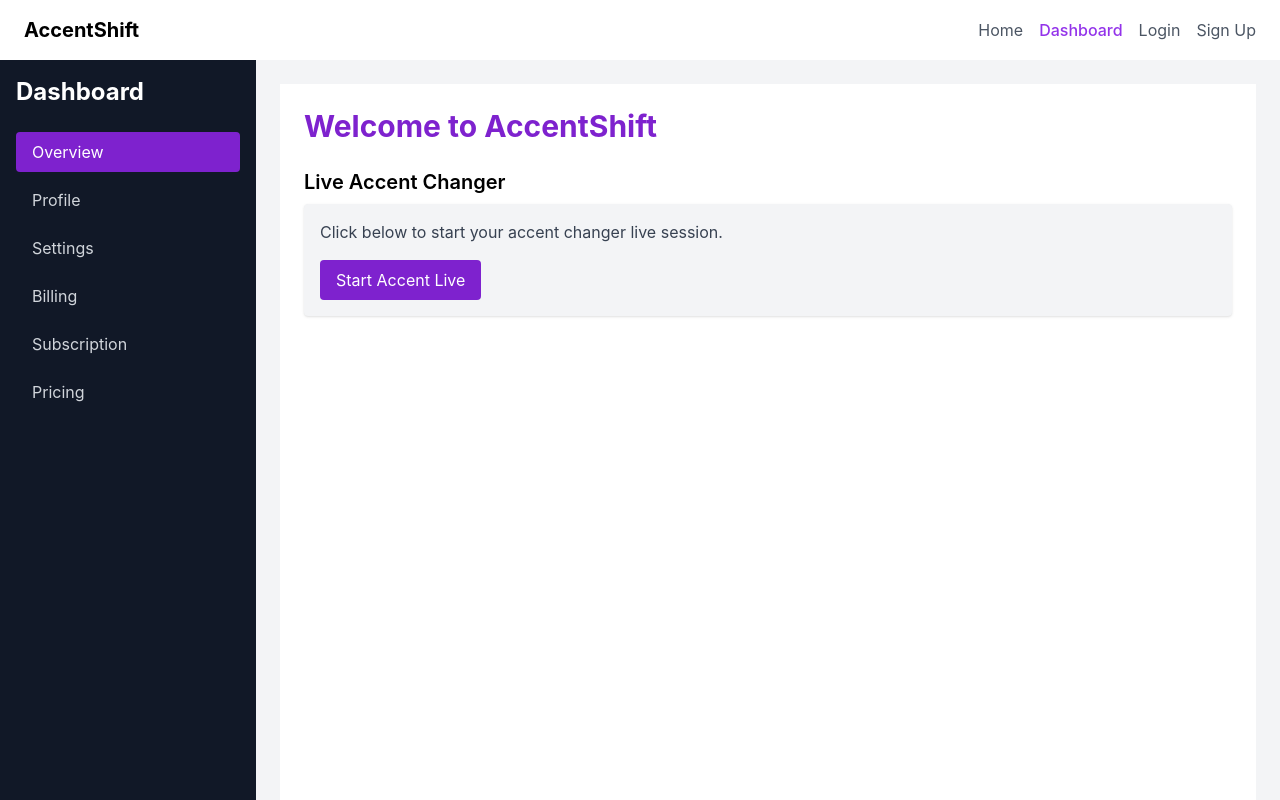
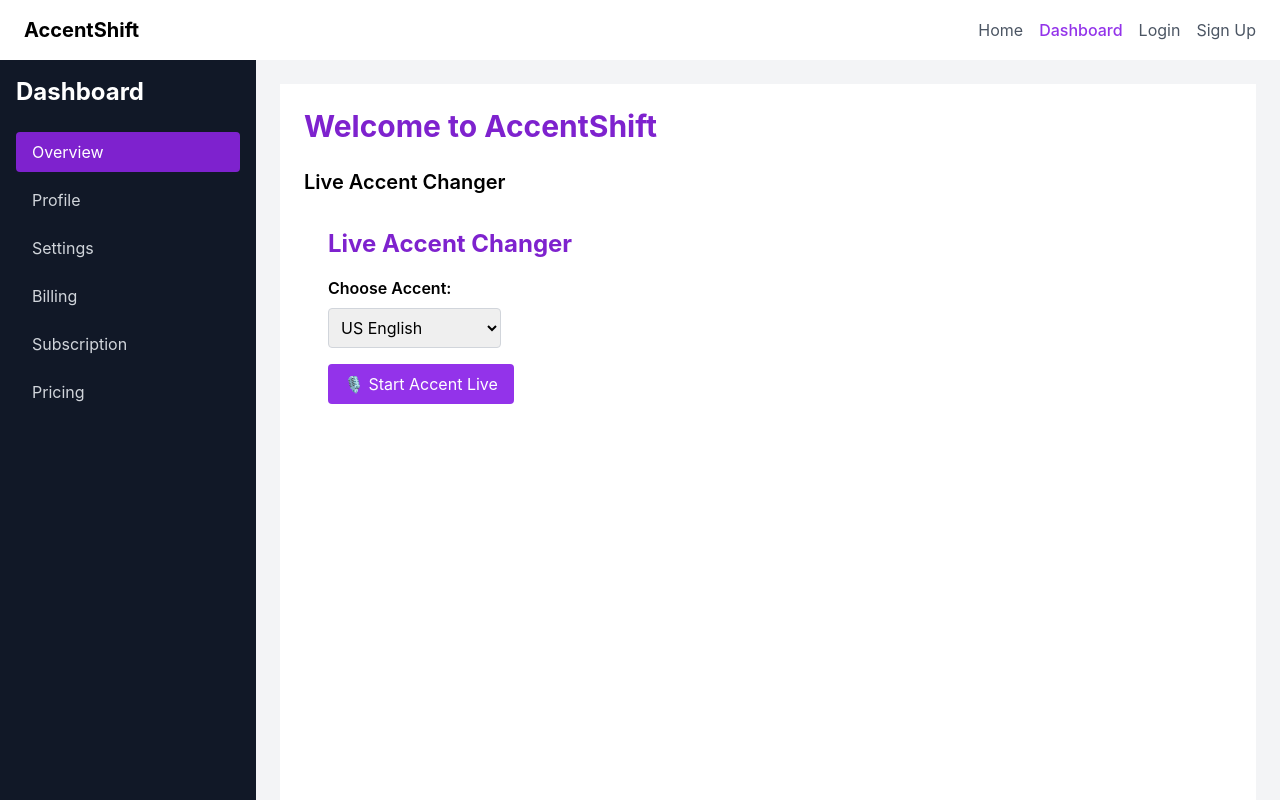
Before and after one commit to theigniteai/accent-frontend-dashboard, a React (Vite) app: page /dashboard in a window 1280 px wide. Shown: the top 800 px of the page. Built offline with nearby package versions, Linux system fonts and the light colour scheme.

Commit message:
Update AccentChangerClient.jsx

```diff
--- a/src/components/AccentChangerClient.jsx
+++ b/src/components/AccentChangerClient.jsx
@@ -1,86 +1,84 @@
-// src/components/AccentChangerClient.jsx
-import React from "react";
+// AccentChanger.jsx
+import React, { useState, useRef } from "react";
 
-const AccentChangerClient = () => {
-  const startSession = () => {
-    alert("Accent changer session started (demo)");
+const AccentChanger = () => {
+  const [isRecording, setIsRecording] = useState(false);
+  const [selectedAccent, setSelectedAccent] = useState("us");
+  const wsRef = useRef(null);
+  const mediaRecorderRef = useRef(null);
+
+  const startRecording = async () => {
+    const stream = await navigator.mediaDevices.getUserMedia({ audio: true });
+    const ws = new WebSocket("wss://accent-backend-final.onrender.com");
+
+    ws.onopen = () => {
+      console.log("WebSocket connected");
+      ws.send(JSON.stringify({ type: "start", accent: selectedAccent }));
+    };
+
+    ws.onmessage = (message) => {
+      const audioBlob = new Blob([message.data], { type: "audio/mpeg" });
+      const audioUrl = URL.createObjectURL(audioBlob);
+      const audio = new Audio(audioUrl);
+      audio.play();
+    };
+
+    const mediaRecorder = new MediaRecorder(stream, { mimeType: "audio/webm" });
+    mediaRecorder.ondataavailable = (e) => {
+      if (ws.readyState === WebSocket.OPEN) {
+        ws.send(e.data);
+      }
+    };
+
+    mediaRecorder.start(300); // Send chunk every 300ms
+
+    mediaRecorderRef.current = mediaRecorder;
+    wsRef.current = ws;
+    setIsRecording(true);
+  };
+
+  const stopRecording = () => {
+    mediaRecorderRef.current.stop();
+    wsRef.current.send(JSON.stringify({ type: "stop" }));
+    wsRef.current.close();
+    setIsRecording(false);
   };
 
   return (
-    <div className="bg-gray-100 p-4 rounded shadow">
-      <p className="mb-4 text-gray-700">
-        Click below to start your accent changer live session.
-      </p>
-      <button
-        onClick={startSession}
-        className="bg-purple-700 text-white px-4 py-2 rounded hover:bg-purple-800"
+    <div className="p-6">
+      <h1 className="text-2xl font-bold text-purple-700 mb-4">Live Accent Changer</h1>
+
+      <label className="block mb-2 font-semibold">Choose Accent:</label>
+      <select
+        value={selectedAccent}
+        onChange={(e) => setSelectedAccent(e.target.value)}
+        className="mb-4 p-2 border border-gray-300 rounded"
       >
-        Start Accent Live
-      </button>
+        <option value="us">US English</option>
+        <option value="uk">UK English</option>
+        <option value="au">Australian English</option>
+        <option value="in">Indian English</option>
+      </select>
+
+      <div className="flex items-center gap-4">
+        {!isRecording ? (
+          <button
+            onClick={startRecording}
+            className="bg-purple-600 text-white px-4 py-2 rounded"
+          >
+            🎙️ Start Accent Live
+          </button>
+        ) : (
+          <button
+            onClick={stopRecording}
+            className="bg-red-600 text-white px-4 py-2 rounded"
+          >
+            ⏹️ Stop
+          </button>
+        )}
+      </div>
     </div>
   );
 };
 
-export default AccentChangerClient;
-
-
-// import React, { useEffect, useRef, useState } from "react";
-
-// const AccentChangerClient = () => {
-//   const ws = useRef(null);
-//   const mediaRecorder = useRef(null);
-//   const audioPlayer = useRef(null);
-//   const [isRecording, setIsRecording] = useState(false);
-
-//   useEffect(() => {
-//     ws.current = new WebSocket("wss://accent-backend-final.onrender.com"); // your backend
-//     ws.current.binaryType = "arraybuffer";
-
-//     ws.current.onopen = () => console.log("🔗 WebSocket connected");
-//     ws.current.onerror = (err) => console.error("❌ WebSocket error", err);
-//     ws.current.onmessage = (event) => {
-//       const audioBlob = new Blob([event.data], { type: "audio/mpeg" });
-//       const audioUrl = URL.createObjectURL(audioBlob);
-//       audioPlayer.current.src = audioUrl;
-//       audioPlayer.current.play();
-//     };
-
-//     return () => {
-//       ws.current?.close();
-//     };
-//   }, []);
-
-//   const startRecording = async () => {
-//     const stream = await navigator.mediaDevices.getUserMedia({ audio: true });
-//     mediaRecorder.current = new MediaRecorder(stream, { mimeType: "audio/webm" });
-
-//     mediaRecorder.current.ondataavailable = (e) => {
-//       if (ws.current?.readyState === 1) {
-//         ws.current.send(e.data);
-//       }
-//     };
-
-//     mediaRecorder.current.start(250); // send audio every 250ms
-//     setIsRecording(true);
-//   };
-
-//   const stopRecording = () => {
-//     mediaRecorder.current?.stop();
-//     setIsRecording(false);
-//   };
-
-//   return (
-//     <div className="text-center mt-10">
-//       <h2 className="text-2xl font-semibold mb-4">🎤 Accent Changer</h2>
-//       <button
-//         className={`px-6 py-2 rounded text-white ${isRecording ? "bg-red-600" : "bg-green-600"}`}
-//         onClick={isRecording ? stopRecording : startRecording}
-//       >
-//         {isRecording ? "Stop" : "Start Accent Live"}
-//       </button>
-//       <audio ref={audioPlayer} hidden />
-//     </div>
-//   );
-// };
-
-// export default AccentChangerClient;
+export default AccentChanger;
```
